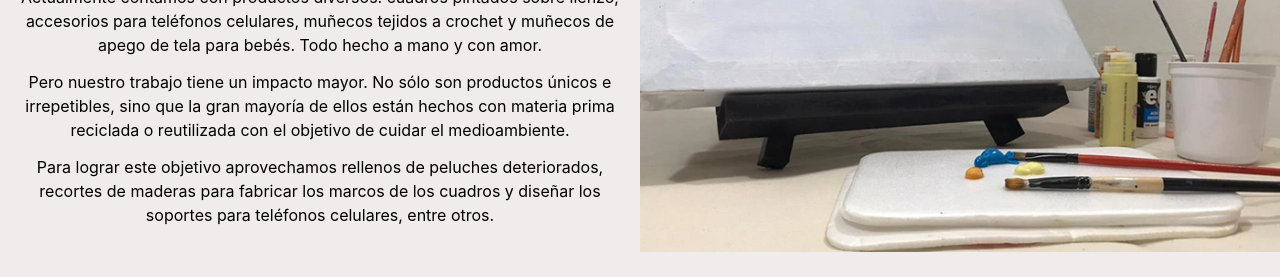
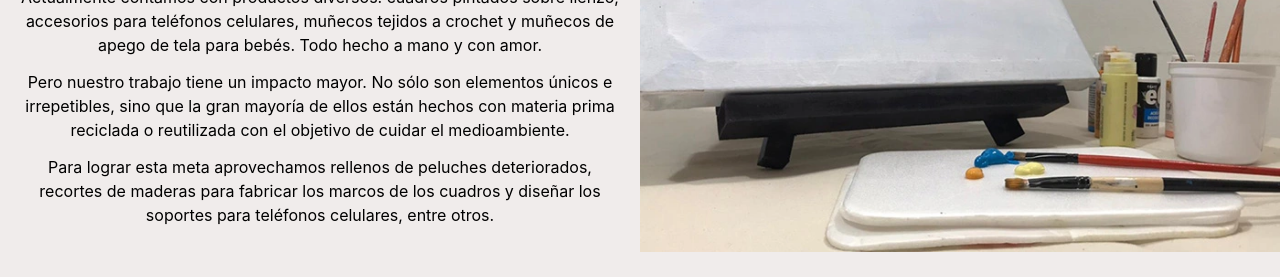
Before and after one commit to franciccone/gina-artesanias, a website: page pages/nosotros.html in a window 1280 px wide. Shown: the part 791-1068 px from the top of the page. Drawn offline with nearby package versions, Linux system fonts and the light colour scheme.

Commit message:
Updated text Us section

```diff
--- a/pages/nosotros.html
+++ b/pages/nosotros.html
@@ -114,8 +114,8 @@
 				<div class="col-md-6 mb-4 mb-md-0 order-0 custom-us">
 					<h3 class="mb-4 center">Nuestro trabajo</h3>
 					<p class="paragraph-us">Actualmente contamos con productos diversos: cuadros pintados sobre lienzo, accesorios para teléfonos celulares, muñecos tejidos a crochet y muñecos de apego de tela para bebés. Todo hecho a mano y con amor.</p>
-					<p class="paragraph-us">Pero nuestro trabajo tiene un impacto mayor. No sólo son productos únicos e irrepetibles, sino que la gran mayoría de ellos están hechos con materia prima reciclada o reutilizada con el objetivo de cuidar el medioambiente.</p>
-					<p class="paragraph-us">Para lograr este objetivo aprovechamos rellenos de peluches deteriorados, recortes de maderas para fabricar los marcos de los cuadros y diseñar los soportes para teléfonos celulares, entre otros.</p>
+					<p class="paragraph-us">Pero nuestro trabajo tiene un impacto mayor. No sólo son elementos únicos e irrepetibles, sino que la gran mayoría de ellos están hechos con materia prima reciclada o reutilizada con el objetivo de cuidar el medioambiente.</p>
+					<p class="paragraph-us">Para lograr esta meta aprovechamos rellenos de peluches deteriorados, recortes de maderas para fabricar los marcos de los cuadros y diseñar los soportes para teléfonos celulares, entre otros.</p>
 				</div>
 			</div>
 
```
